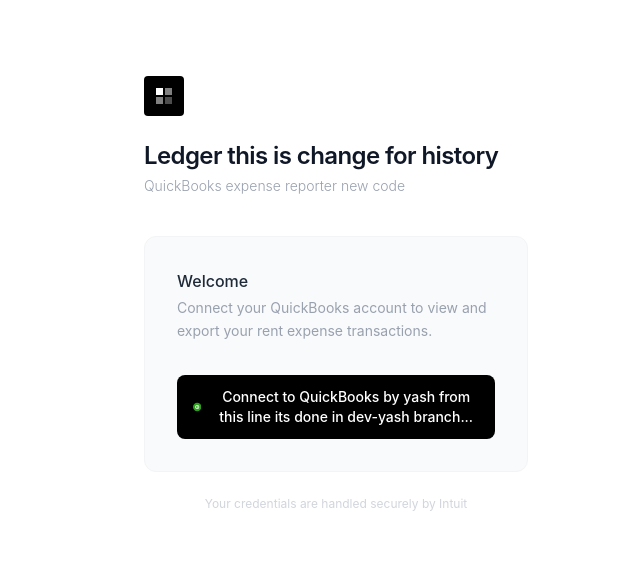
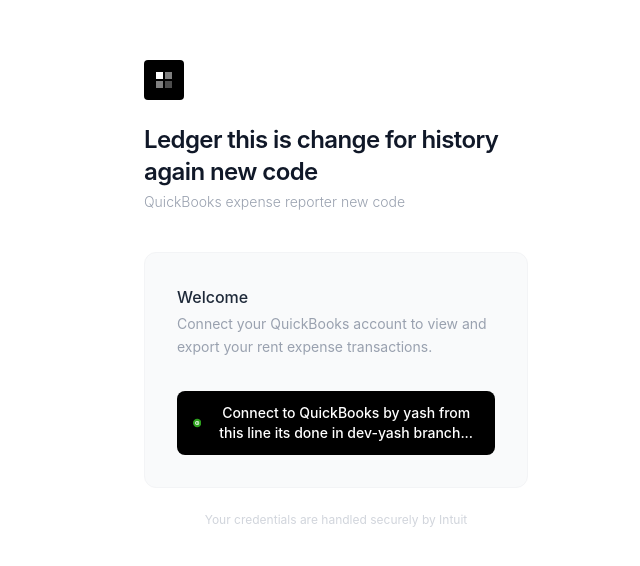
Before and after one commit to Yashshiva75/QBO_FRONTEND, a React (Vite) app: page / in a window 1280 px wide. Shown: the part 106-672 px from the top of the page, without its empty margins (304-944 px from the left). Built offline with nearby package versions, Linux system fonts and the light colour scheme; no server answers.

Commit message:
new  commit again

```diff
--- a/src/components/ConnectPage.jsx
+++ b/src/components/ConnectPage.jsx
@@ -44,7 +44,7 @@
         <div className="mb-10">
           <Logo size="md" />
           <h1 className="text-2xl font-semibold text-gray-900 tracking-tight mt-6">
-            Ledger this is change for history
+            Ledger this is change for history again new code
           </h1>
           <p className="text-sm text-gray-400 mt-1 font-light">
             QuickBooks expense reporter new code
```
